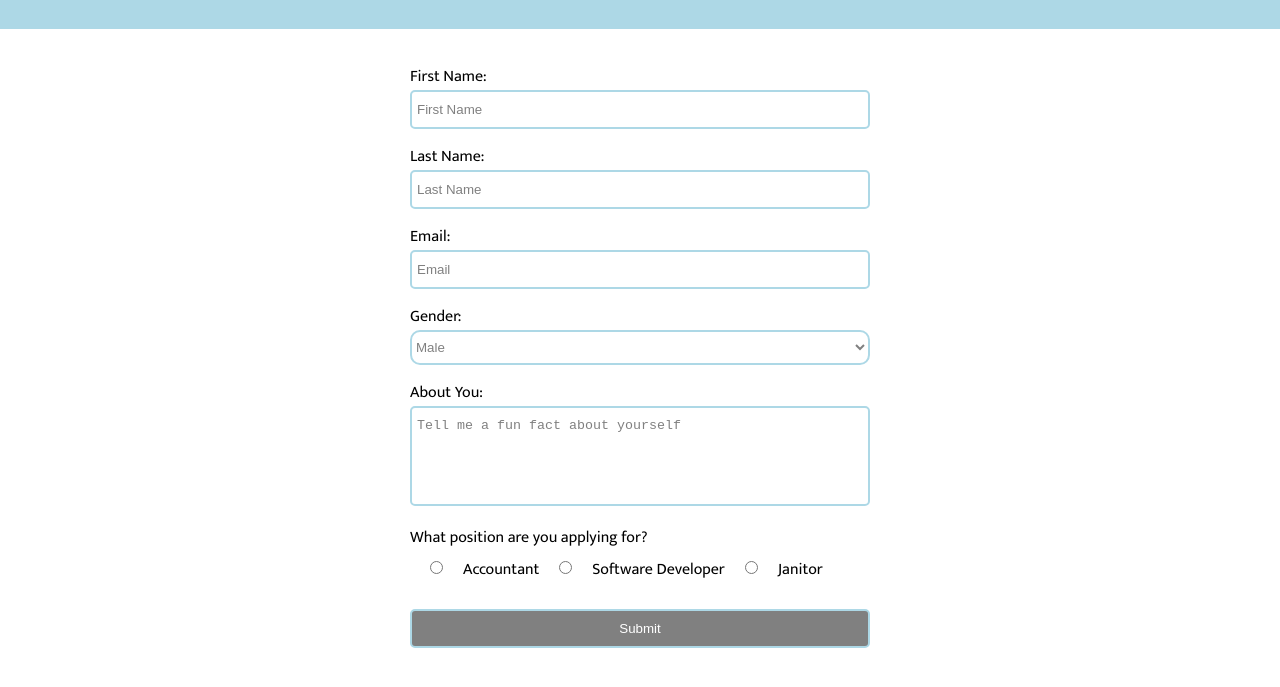
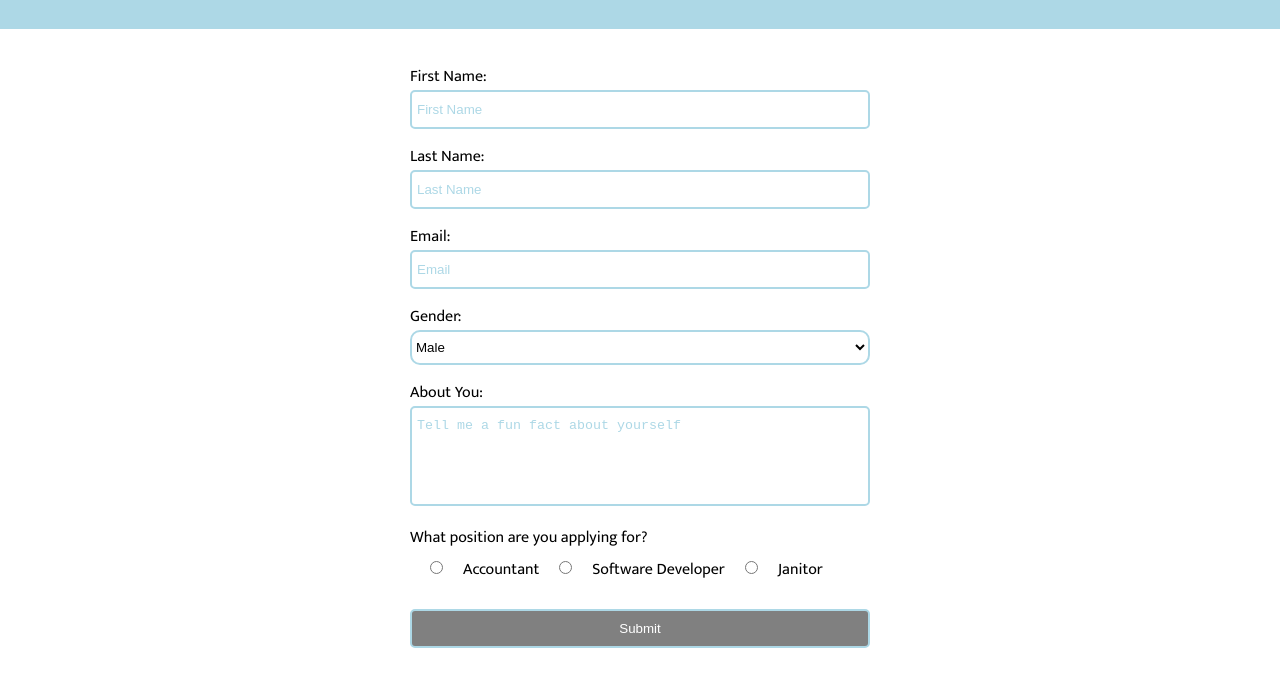
Before and after one commit to jtwheadon/cs314-assignments, a plain HTML site: page index.html in a window 1280 px wide. Shown: the part 199-886 px from the top of the page. Drawn offline with Linux system fonts and the light colour scheme; files whose address does not match are found by name.

Commit message:
fixed placeholder color

```diff
--- a/styles.css
+++ b/styles.css
@@ -43,7 +43,7 @@ textarea {
 }
 
 .personalInfoForm input::placeholder {
-  color: gray;
+  color: lightblue;
 }
 
 .personalInfoForm input:focus {
@@ -69,11 +69,10 @@ textarea {
   border-radius: 10px;
   background-color: white;
   border: 2px solid lightblue;
-  color: gray;
 }
 
 .personalInfoForm textarea::placeholder {
-  color: gray;
+  color: lightblue;
 }
 
 .personalInfoForm textarea:focus {
```
